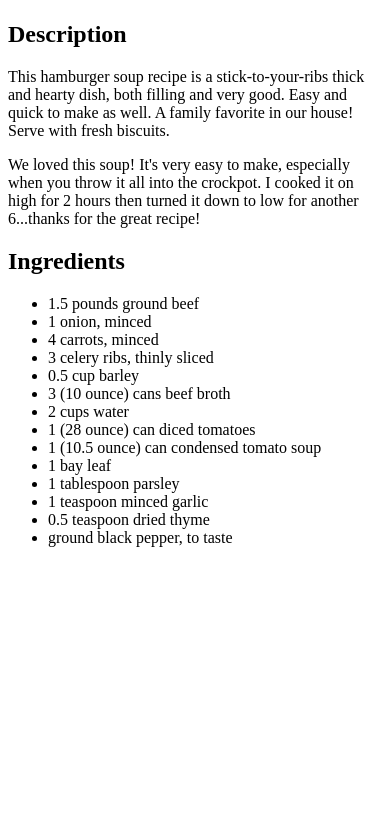
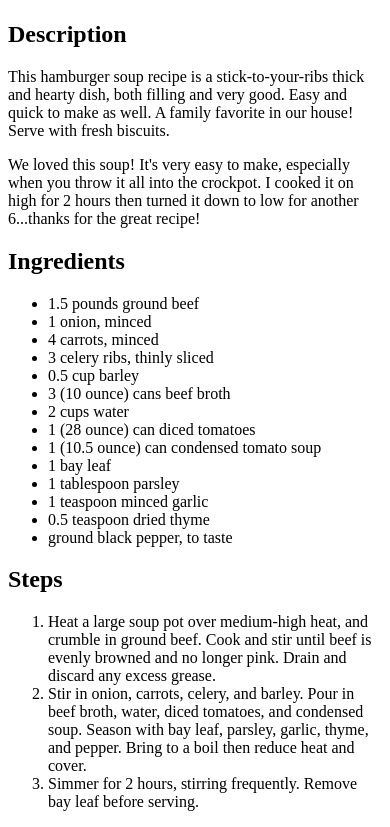
Before and after one commit to MarcusCalgar/odin-recipes, a plain HTML site: page recipes/hearty-hamburger-soup.html in a window 390 px wide. Shown: the part 383-1210 px from the top of the page. Before the commit the page ends 946 px from the top, so only its background shows below. Drawn offline with Linux system fonts and the light colour scheme.

Commit message:
Add Steps to hamburger soup

```diff
--- a/recipes/hearty-hamburger-soup.html
+++ b/recipes/hearty-hamburger-soup.html
@@ -30,5 +30,11 @@
         <li>0.5 teaspoon dried thyme</li>
         <li>ground black pepper, to taste</li>
     </ul>
+    <h2>Steps</h2>
+    <ol>
+        <li>Heat a large soup pot over medium-high heat, and crumble in ground beef. Cook and stir until beef is evenly browned and no longer pink. Drain and discard any excess grease.</li>
+        <li>Stir in onion, carrots, celery, and barley. Pour in beef broth, water, diced tomatoes, and condensed soup. Season with bay leaf, parsley, garlic, thyme, and pepper. Bring to a boil then reduce heat and cover.</li>
+        <li>Simmer for 2 hours, stirring frequently. Remove bay leaf before serving.</li>
+    </ol>
 </body>
 </html>
```
